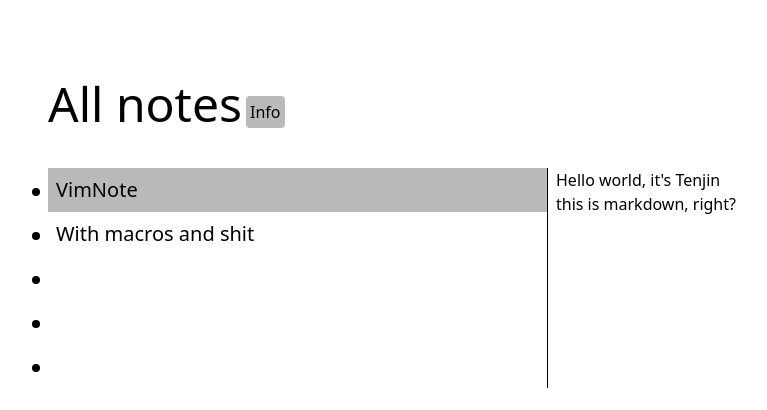
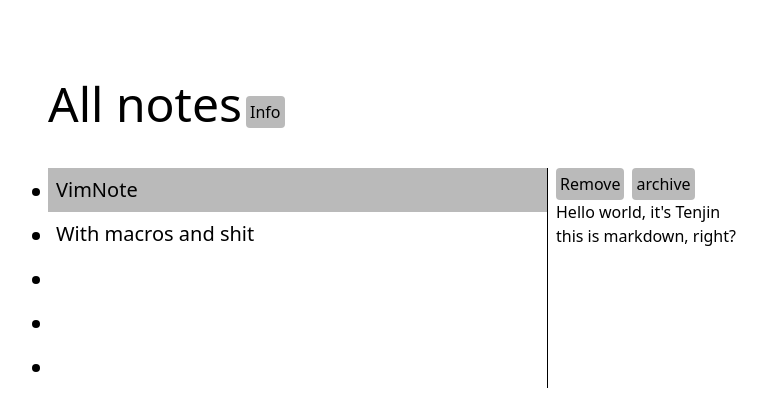
Before and after one commit to reshreshus/tenjin, a Vue app: page / in a window 1280 px wide. Shown: the top 410 px of the page, without its empty margins (112-879 px from the left). Built offline with nearby package versions, Linux system fonts and the light colour scheme; data requests are answered from the project's data file; what @tailwindcss/typography would draw is missing.

Commit message:
+ basic remove/archive in DocView

```diff
--- a/src/modules/DocView.vue
+++ b/src/modules/DocView.vue
@@ -1,30 +1,37 @@
 <template>
   <div v-if="rem">
+    <!-- Controls -->
+    <div class="flex space-x-2">
+      <button class="bg-gray p-1 rounded" @click="removeRem"> Remove </button>
+      <button class="bg-gray p-1 rounded" @click="archiveRem"> {{ rem.archived ? 'unarchive' : 'archive' }} </button>
+    </div>
     <div v-if="rem.body" v-html="micromark(rem.body)" class="prose" />
   </div>
 </template>
 
 <script>
-import { micromark } from 'micromark'
+import { micromark } from 'micromark';
 
 export default {
-  setup () {
-
+  setup(props, { emit }) {
+    const archiveRem = () => emit('change-rem', { archive: true })
+    const removeRem = () => emit('change-rem', { remove: true })
     return {
-    }
+      archiveRem,
+      removeRem
+    };
   },
   props: {
     rem: {
       type: Object,
-      default: null
+      default: null,
     },
   },
   methods: {
-    micromark
+    micromark,
   },
 }
 </script>
 
-<style lang="scss" scoped>
-
+<style lang="sass" scoped>
 </style>
--- a/src/modules/RemView.vue
+++ b/src/modules/RemView.vue
@@ -7,15 +7,20 @@
         </div>
         <div
           class="text-xl p-2 min-h-[2.75rem]"
-          :class="{'bg-gray': isHighlighted(idx) }"
+          :class="{
+            'bg-gray': isHighlighted(idx),
+            'line-through': rem.archived,
+          }"
           @click="selectRem(idx)"
         >
+            <!-- 'text-white': rem.archived && idx === cursorLine, -->
+
           {{ rem.text }}
           <div v-if="rem.opened && rem.body" v-html="micromark(rem.body)" class="prose" />
         </div>
       </div>
     </div>
-    <doc-view :rem="currentRem" class="ml-2" />
+    <doc-view :rem="currentRem" @change-rem="changeRem" class="ml-2" />
   </div>
 </template>
 
@@ -95,6 +100,10 @@
     openRem(rem) {
       rem.opened = !rem.opened
     },
+    switchRemArchived(rem) {
+      rem.archived = !rem.archived
+      this.updateRem(rem)
+    },
     updateRem(rem) {
       axios.put(`http://localhost:3000/rems/${rem.id}`, rem)
     },
@@ -106,6 +115,9 @@
       this.rems.push(rem)
       axios.post(`http://localhost:3000/rems/`, rem)
     },
+    removeCurrentRem() {
+      this.removeRem(this.rems[this.cursorLine])
+    },
     removeRem(rem) {
       if (this.cursorLine === this.rems.length - 1) {
         this.moveUp()
@@ -116,6 +128,17 @@
     isHighlighted(idx) {
       return idx === this.cursorLine || this.selectedLines.includes(idx)
     },
+    changeRem( { archive, remove }) {
+      const rem = this.currentRem
+      if (archive) {
+        this.switchRemArchived(rem)
+        this.updateRem(rem)
+      }
+      if (remove) {
+        this.removeRem(rem)
+      }
+      // save
+    },
     micromark
   },
 }
--- a/tailwind.config.js
+++ b/tailwind.config.js
@@ -12,6 +12,7 @@
         DEFAULT: '#3C60FD'
       },
       gray: {
+        // light: '#FaFaFa',
         DEFAULT: '#BABABA'
       },
       black: {
```
